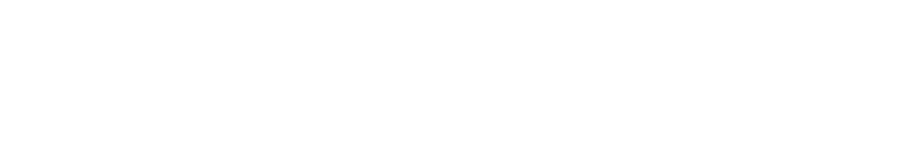
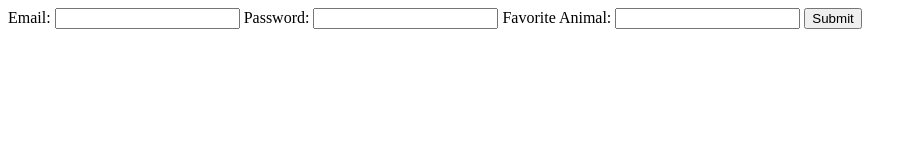
Before and after one commit to lucmar1077/monkey, a plain HTML site: page index.html in a window 1280 px wide. Shown: the whole page, without its empty margins (0-917 px from the left). Drawn offline with Linux system fonts and the light colour scheme.

Commit message:
Add form

```diff
--- a/index.html
+++ b/index.html
@@ -6,6 +6,16 @@
     <title>Document</title>
 </head>
 <body>
-
+    <div class="container">
+        <form>
+            <label>Email:</label>
+            <input type="email" id="email">
+            <label>Password:</label>
+            <input type="password" id="password" name="password" minlength="6" required>
+            <label>Favorite Animal:</label>
+            <input type="text">
+            <input type="submit" value="Submit">
+        </form>
+    </div>
 </body>
 </html>
```
Also changed, not shown: 1 other file.
